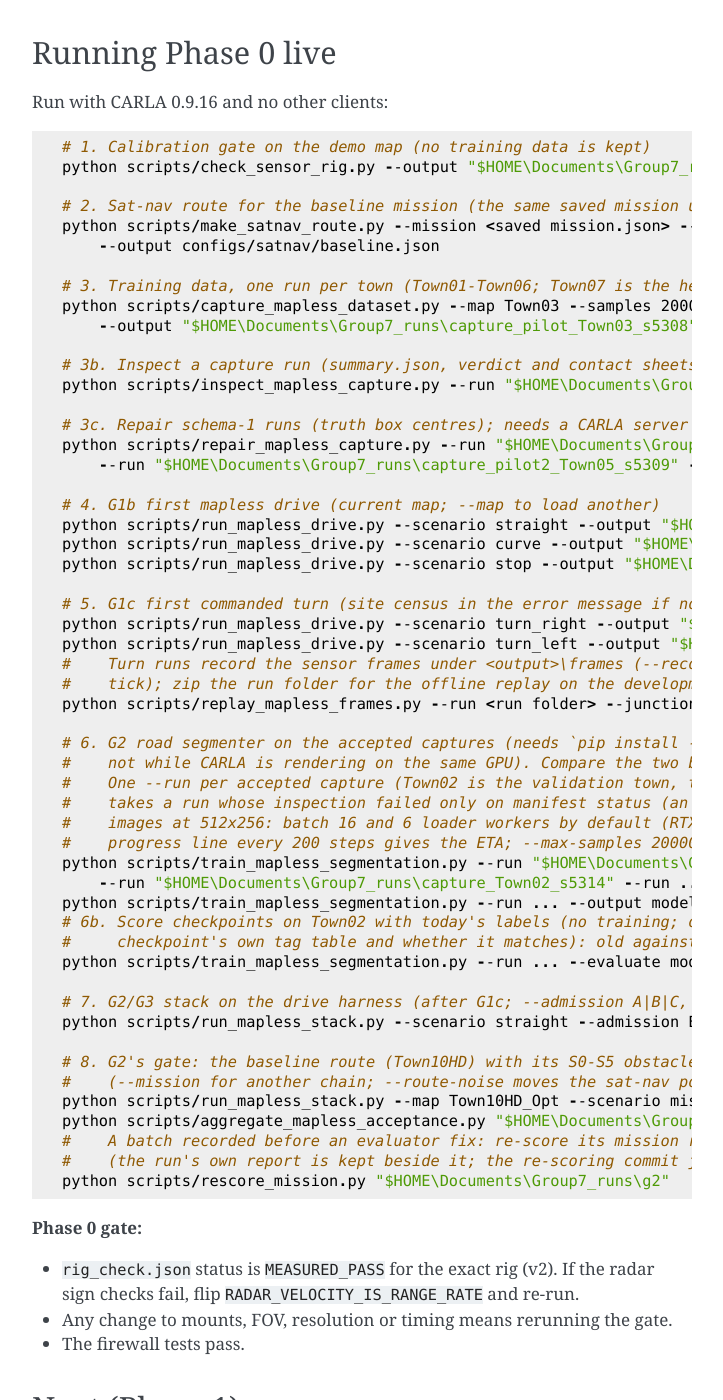
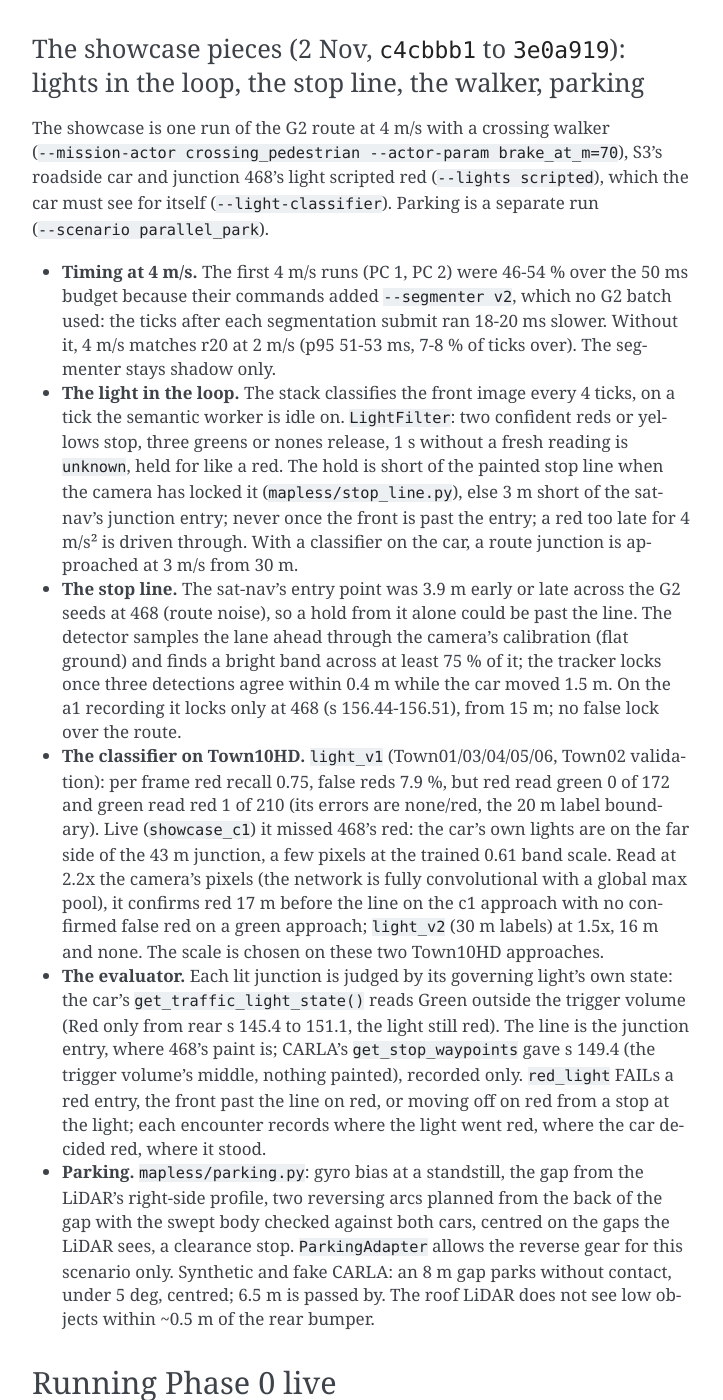
Before and after one commit to kkaaman/kkaaman-elec5308-a2-mo, a Sphinx documentation site: the page built from docs/mapless_autonomy.md, in a window 1280 px wide and 1400 px high, scrolled down 126198 px. Shown: the whole window, without its empty margins (388-1111 px from the left). Built offline with Sphinx 7.4.7, drawn with Linux system fonts in a browser that asks for light colours; some of the changed text lies outside the part shown.

Commit message:
AI Journal: Assignment 2 (Mapless extension) - Docs: the showcase pieces — lights in the loop, the stop line, the classifier on Town10HD, the evaluator, parking {   "studentId": "kkaaman",   "groupId": "7",   "taskId": "Assignment 2 (Mapless extension)",   "tool": "Claude Opus",   "isPaid": true,   "modelVersion": "5.5",   "language": "English (Australia) 🇦🇺",   "interactions": [     {       "prompt": "Same request as the previous commits: the showcase pieces built so far (lights in the loop, the stop line, the classifier on Town10HD, the evaluator, parking), now written up in the project docs",       "response": "Added a docs section on the showcase pieces: the light classifier in the driving loop, the camera stop-line detector, how the classifier did on Town10HD (read enlarged to see 468's far-side lights), the evaluator's per-junction light check and the parking manoeuvre. It also records why the first 4 m/s runs were 46-54 % over the time budget (a shadow segmenter no batch had used).",       "intent": "Design Analysis",       "aiAccuracy": "Perfect",       "humanIntervention": "Ran the first 4 m/s showcase runs live on PC 1 and PC 2 that the write-up reports",       "verificationMethod": "Logical Reasoning",       "evaluationConfidence": 4     }   ],   "metaReflection": {     "utilityScore": 4,     "processEvolution": "",     "criticalMoment": "",     "skillDependency": "documentation",     "synthesis": "keeping the docs in step with the code"   },   "tags": [],   "status": "complete",   "id": "1b849b0c-f66c-4750-bb30-0b5375da8b05",   "createdAt": "2026-11-07T09:24:04.652Z" }

```diff
--- a/docs/mapless_autonomy.md
+++ b/docs/mapless_autonomy.md
@@ -3973,6 +3973,52 @@ semantic worker's lock contention, detection at 8.3-8.5 ms in nearly every run;
   would take it ~2 m sooner; not needed for this gate, measured first if a later batch
   shows the curve tight again.
 
+### The showcase pieces (2 Nov, `c4cbbb1` to `3e0a919`): lights in the loop, the stop line, the walker, parking
+
+The showcase is one run of the G2 route at 4 m/s with a crossing walker (`--mission-actor
+crossing_pedestrian --actor-param brake_at_m=70`), S3's roadside car and junction 468's
+light scripted red (`--lights scripted`), which the car must see for itself
+(`--light-classifier`). Parking is a separate run (`--scenario parallel_park`).
+
+- **Timing at 4 m/s.** The first 4 m/s runs (PC 1, PC 2) were 46-54 % over the 50 ms
+  budget because their commands added `--segmenter v2`, which no G2 batch used: the ticks
+  after each segmentation submit ran 18-20 ms slower. Without it, 4 m/s matches r20 at
+  2 m/s (p95 51-53 ms, 7-8 % of ticks over). The segmenter stays shadow only.
+- **The light in the loop.** The stack classifies the front image every 4 ticks, on a
+  tick the semantic worker is idle on. `LightFilter`: two confident reds or yellows stop,
+  three greens or nones release, 1 s without a fresh reading is `unknown`, held for like a
+  red. The hold is short of the painted stop line when the camera has locked it
+  (`mapless/stop_line.py`), else 3 m short of the sat-nav's junction entry; never once the
+  front is past the entry; a red too late for 4 m/s² is driven through. With a classifier
+  on the car, a route junction is approached at 3 m/s from 30 m.
+- **The stop line.** The sat-nav's entry point was 3.9 m early or late across the G2
+  seeds at 468 (route noise), so a hold from it alone could be past the line. The detector
+  samples the lane ahead through the camera's calibration (flat ground) and finds a bright
+  band across at least 75 % of it; the tracker locks once three detections agree within
+  0.4 m while the car moved 1.5 m. On the a1 recording it locks only at 468 (s
+  156.44-156.51), from 15 m; no false lock over the route.
+- **The classifier on Town10HD.** `light_v1` (Town01/03/04/05/06, Town02 validation):
+  per frame red recall 0.75, false reds 7.9 %, but red read green 0 of 172 and green read
+  red 1 of 210 (its errors are none/red, the 20 m label boundary). Live (`showcase_c1`) it
+  missed 468's red: the car's own lights are on the far side of the 43 m junction, a few
+  pixels at the trained 0.61 band scale. Read at 2.2x the camera's pixels (the network is
+  fully convolutional with a global max pool), it confirms red 17 m before the line on the
+  c1 approach with no confirmed false red on a green approach; `light_v2` (30 m labels) at
+  1.5x, 16 m and none. The scale is chosen on these two Town10HD approaches.
+- **The evaluator.** Each lit junction is judged by its governing light's own state:
+  the car's `get_traffic_light_state()` reads Green outside the trigger volume (Red only
+  from rear s 145.4 to 151.1, the light still red). The line is the junction entry, where
+  468's paint is; CARLA's `get_stop_waypoints` gave s 149.4 (the trigger volume's middle,
+  nothing painted), recorded only. `red_light` FAILs a red entry, the front past the line
+  on red, or moving off on red from a stop at the light; each encounter records where the
+  light went red, where the car decided red, where it stood.
+- **Parking.** `mapless/parking.py`: gyro bias at a standstill, the gap from the LiDAR's
+  right-side profile, two reversing arcs planned from the back of the gap with the swept
+  body checked against both cars, centred on the gaps the LiDAR sees, a clearance stop.
+  `ParkingAdapter` allows the reverse gear for this scenario only. Synthetic and fake
+  CARLA: an 8 m gap parks without contact, under 5 deg, centred; 6.5 m is passed by. The
+  roof LiDAR does not see low objects within ~0.5 m of the rear bumper.
+
 ## Running Phase 0 live
 
 Run with CARLA 0.9.16 and no other clients:
```
